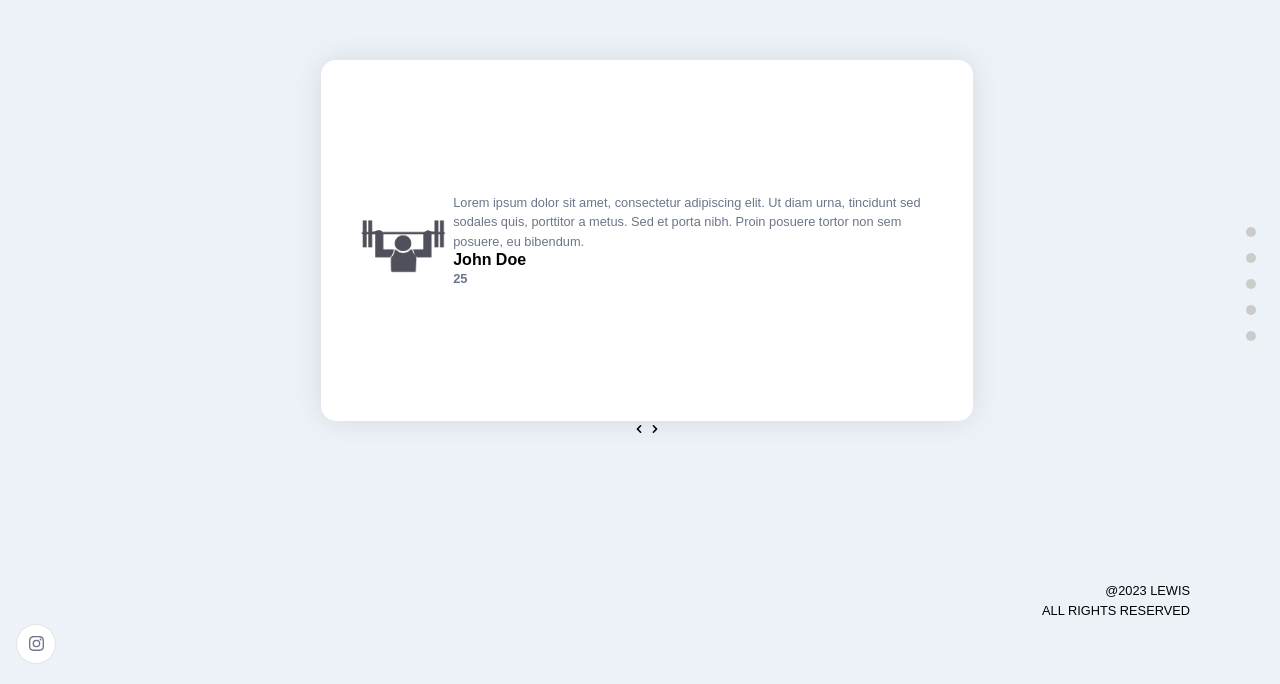
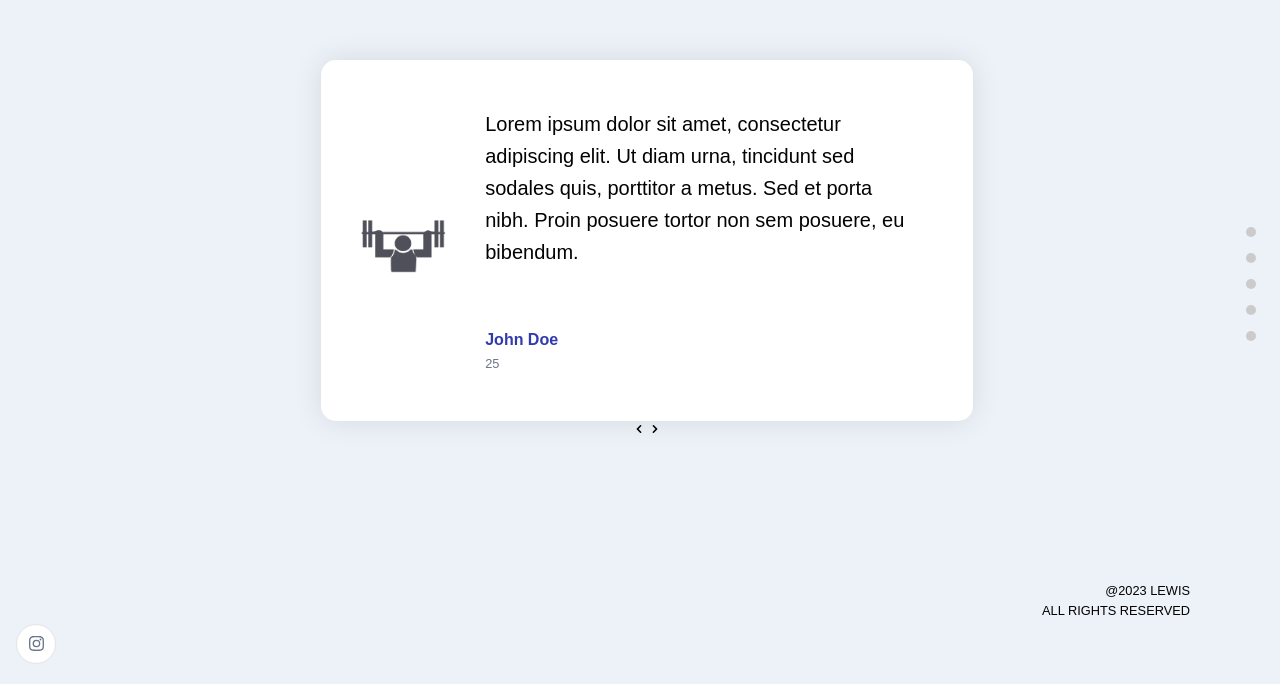
Before and after one commit to LewisMurray00/personal-trainer-webpage, a React (Create React App) app: page / in a window 1280 px wide. Shown: the part 3104-3788 px from the top of the page. Built offline with nearby package versions, Linux system fonts and the light colour scheme.

Commit message:
Styled the .app__testimonial-content class

```diff
--- a/src/container/Testimonial/Testimonial.scss
+++ b/src/container/Testimonial/Testimonial.scss
@@ -39,3 +39,35 @@
         flex-direction: column;
     }
 }
+
+.app__testimonial-content{
+    flex: 1;
+    height: 100%;
+
+    padding: 0 2rem;
+    text-align: left;
+
+    display: flex;
+    flex-direction: column;
+    justify-content: space-around;
+    align-items: flex-start;
+
+    p{
+        font-size: 1.25rem;
+        line-height: 2rem;
+        color: var(--black-colour);
+        font-family: var(--font-base);
+    }
+
+    h4{
+        font-weight: 600;
+        color: var(--secondary-colour);
+        margin-top: 2rem;
+    }
+
+    h5{
+        font-weight: 400;
+        color: var(--grey-colour);
+        margin-top: 5px;
+    }
+}
```
